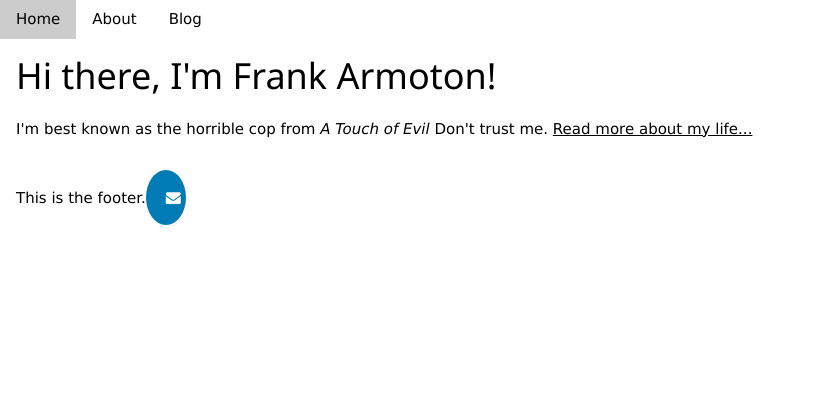
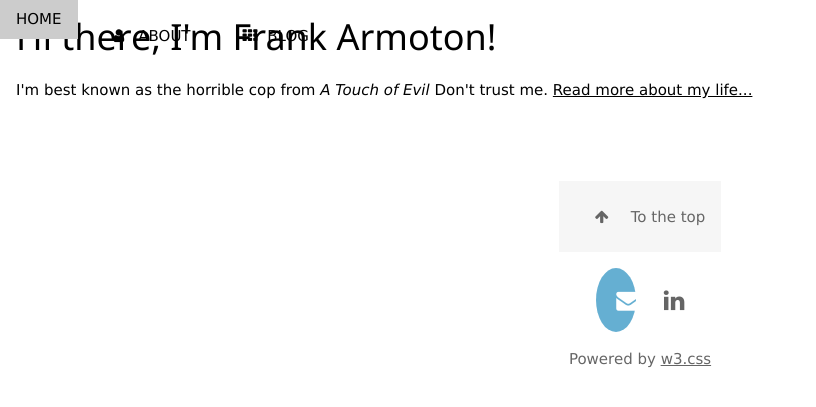
Before and after one commit to seme/seme.github.io, a Jekyll site: the page built from index.html, in a window 1280 px wide. Shown: the top 407 px of the page, without its empty margins (0-816 px from the left). Built offline with Jekyll 4.4.1, drawn with Linux system fonts in a browser that asks for light colours; comment, search, counter and statistics services are not loaded.

Commit message:
muotoilua

```diff
--- a/_layouts/default.html
+++ b/_layouts/default.html
@@ -9,20 +9,32 @@
             <link rel="stylesheet" href="https://cdnjs.cloudflare.com/ajax/libs/font-awesome/4.7.0/css/font-awesome.min.css">
 		</head>
 		<body>
-            <div class="w3-bar w3-theme-d2">
-                <a href="/" class="w3-bar-item w3-button">Home</a>
-                <a href="/about" class="w3-bar-item w3-button">About</a>
-                <a href="/blog" class="w3-bar-item w3-button">Blog</a>
+            <!-- Navbar (sit on top) -->
+            <div class="w3-top">
+                <div class="w3-bar">
+                    <a href="/" class="w3-bar-item w3-button">HOME</a>
+                    <a href="/about" class="w3-bar-item w3-button w3-hide-small"><i class="fa fa-user"></i> ABOUT</a>
+                    <a href="/blog" class="w3-bar-item w3-button w3-hide-small"><i class="fa fa-th"></i> BLOG</a>
+                </div>
             </div>
+
+
+
 			<div class="w3-container">
 
 			{{ content }}
 
             </div><!-- /.container -->
 
-			<footer class="w3-container w3-theme-d1">
+            <!-- Footer -->
+            <footer class="w3-center w3-theme-d2 w3-padding-64 w3-opacity w3-hover-opacity-off">
+                <a href="#home" class="w3-button w3-light-grey"><i class="fa fa-arrow-up w3-margin-right"></i>To the top</a>
+                <div class="w3-xlarge w3-section">
+                    <i class="fa fa-envelope w3-hover-opacity"></i>
+                    <i class="fa fa-linkedin w3-hover-opacity"></i>
+                </div>
+                <p>Powered by <a href="https://www.w3schools.com/w3css/default.asp" title="W3.CSS" target="_blank" class="w3-hover-text-green">w3.css</a></p>
+            </footer>
 
-                <p>This is the footer.<i class="fa fa-envelope"></i></p>
-			</footer>
 		</body>
 	</html>
```
